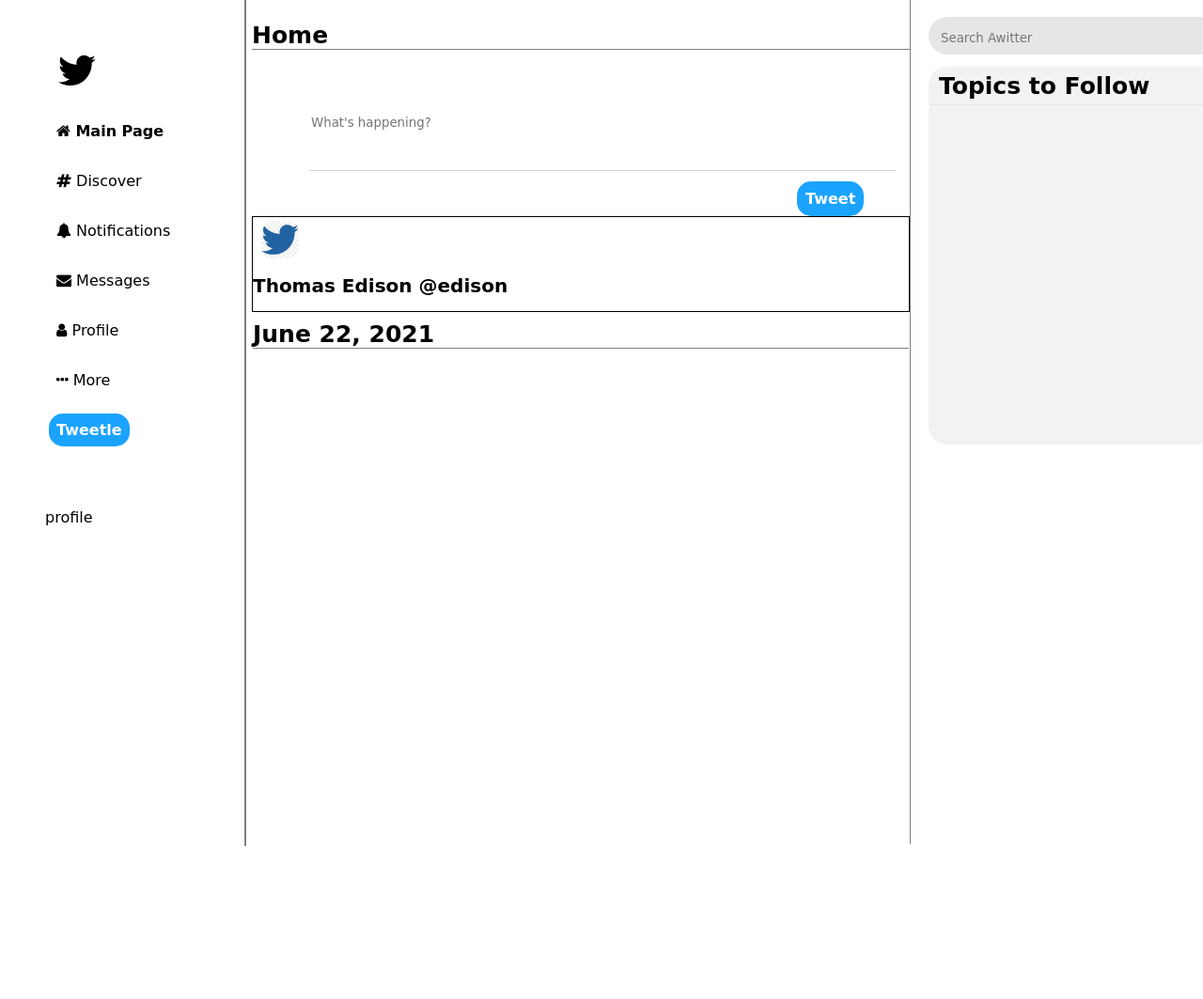
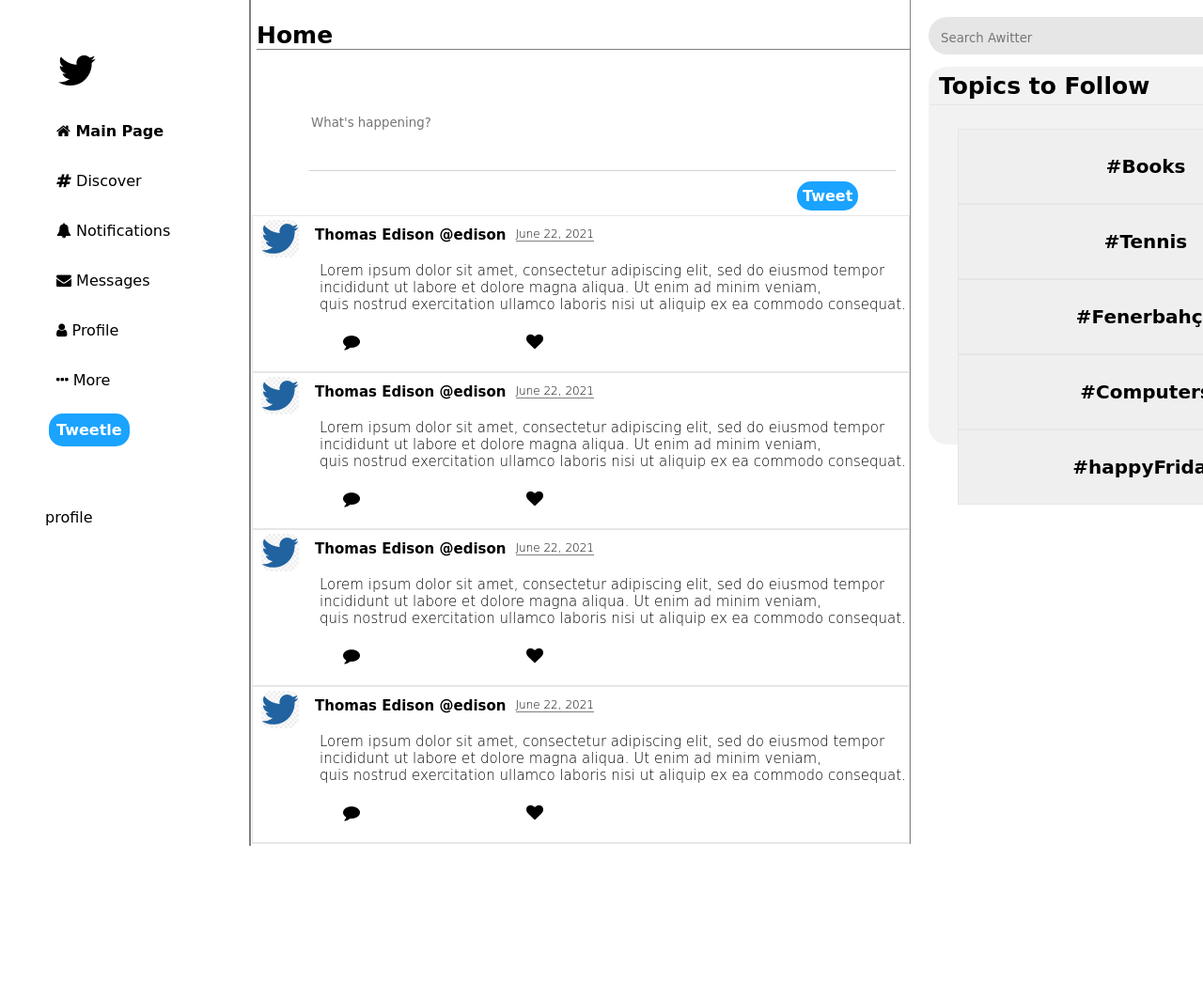
Before and after one commit to ayyucecay/twitter-clone, a Python web app: template templates/homeapp.html in a window 1280 px wide. Shown: the top 1063 px of the page at 94% size. Run offline with Jinja, Linux system fonts and the light colour scheme; the template is opened without the code that fills it, so the values that code supplies are empty.

Commit message:
cont. design

```diff
--- a/static/homeapp.css
+++ b/static/homeapp.css
@@ -3,11 +3,11 @@
 }
 
 .main-page-body{
-  overflow: scroll;
+  overflow-y: scroll;
 }
 /* Set left navigation style */
 .leftnavDiv{
-  width:250px;
+  width:255px;
   height: 900px;
   margin-left: 10px;
   font-size: 40px;
@@ -65,6 +65,7 @@
   font-size: 16px;
   cursor: pointer;
   font-weight: bolder;
+  margin-bottom: 5px;
 }
 
 .tweetButton:hover{
@@ -95,8 +96,10 @@
   width: 700px;
   height: 900px;
   position: fixed;
+  overflow-y: scroll;
 }
 .feed p{
+  margin-left: 5px;
   font-weight: bolder;
   font-size: 25px;
   border-bottom: 1px solid gray;
@@ -122,7 +125,7 @@
 }
 
 .tweeted{
-  padding: 8px !important;
+  padding: 5px !important;
   border-radius: 15px;
   margin-left: 580px !important;
   margin-top: 15px;
@@ -192,12 +195,15 @@
 }
 /* Set tweet box */
 .one-tweet-box{
-  width: 600;
-  height: 100px;
-  border: 1px solid black ;
+  margin-left: 0px;
+  height: 150px;
+  border: 1px solid #e6e6e6 ;
+  margin-top: 0px;
+  padding-bottom: 15px;
+
 
 }
-
+/* Set Profile pic. format of the tweeter */
 .imgStyle{
   width: 40px;
   height: 40px;
@@ -207,7 +213,51 @@
   display: inline-block;
   vertical-align: middle;
 }
-
+/* Set Profile name format of the tweeter */
 .one-tweet-box h1{
+  font-size:15px;
+  display: inline-block;
+  vertical-align: middle;
+  margin-left: 8px;
+  margin-top:2px;
+}
+/* Set tweet date format */
+.one-tweet-box p{
+  display: inline-block;
+  vertical-align: middle;
+  font-size: 12px;
+  margin-top:2px;
+  margin-left: 5px;
+  font-weight: lighter;
+}
+/* Set tweet text format */
+.tweet-text{
+  margin-left: 70px !important;
+  border:1px solid transparent !important;
+  margin-top: 0px !important;
+  font-size: 15px !important;
+}
+/* Set tweet comment and like button style */
+.commentButton{
+  background-color: transparent;
+  border:1px solid transparent;
+  margin-left: 90px;
+  border-radius: 15px;
+  padding: 5px;
+}
+.commentButton i{
+  font-size: 18px;
+}
+.commentButton:hover{
+  background-color: #e6e6e6;
+}
+/* Set topics button style */
+.topics-button{
   font-size:20px;
+  font-weight: bolder;
+  height:80px;
+  width: 400px ;
+  border: 1px solid #e6e6e6;
+  margin-top: 0px !important;
+  margin-left: -10px;
 }
--- a/templates/homeapp.html
+++ b/templates/homeapp.html
@@ -42,18 +42,64 @@
     <!-- tweet button -->
     <button class="tweetButton tweeted">Tweet</button>
 
-    <div>
-      <div class="one-tweet-box">
-        <img src="../branding/twitterSymbol.png" class="imgStyle">
-        <h1>Thomas Edison @edison</h1>
-        <p>June 22, 2021</p>
-      </div>
+    <!-- tweet box feed -->
+    <div class="one-tweet-box">
+      <img src="../branding/twitterSymbol.png" class="imgStyle">
+      <h1>Thomas Edison @edison</h1>
+      <p>June 22, 2021</p>
+      <p class="tweet-text">Lorem ipsum dolor sit amet, consectetur adipiscing elit, sed do eiusmod tempor <br>
+        incididunt ut labore et dolore magna aliqua. Ut enim ad minim veniam, <br>
+        quis nostrud exercitation ullamco laboris nisi ut aliquip ex ea commodo consequat.<br>
+      </p>
+      <button class="commentButton"><i class="fa fa-comment"></i></button>
+      <button class="commentButton" style="margin-left: 160px;"><i class="fa fa-heart"></i></button>
+    </div>
+    <div class="one-tweet-box">
+      <img src="../branding/twitterSymbol.png" class="imgStyle">
+      <h1>Thomas Edison @edison</h1>
+      <p>June 22, 2021</p>
+      <p class="tweet-text">Lorem ipsum dolor sit amet, consectetur adipiscing elit, sed do eiusmod tempor <br>
+        incididunt ut labore et dolore magna aliqua. Ut enim ad minim veniam, <br>
+        quis nostrud exercitation ullamco laboris nisi ut aliquip ex ea commodo consequat.<br>
+      </p>
+      <button class="commentButton"><i class="fa fa-comment"></i></button>
+      <button class="commentButton" style="margin-left: 160px;"><i class="fa fa-heart"></i></button>
+    </div>
+    <div class="one-tweet-box">
+      <img src="../branding/twitterSymbol.png" class="imgStyle">
+      <h1>Thomas Edison @edison</h1>
+      <p>June 22, 2021</p>
+      <p class="tweet-text">Lorem ipsum dolor sit amet, consectetur adipiscing elit, sed do eiusmod tempor <br>
+        incididunt ut labore et dolore magna aliqua. Ut enim ad minim veniam, <br>
+        quis nostrud exercitation ullamco laboris nisi ut aliquip ex ea commodo consequat.<br>
+      </p>
+      <button class="commentButton"><i class="fa fa-comment"></i></button>
+      <button class="commentButton" style="margin-left: 160px;"><i class="fa fa-heart"></i></button>
+    </div>
+    <div class="one-tweet-box">
+      <img src="../branding/twitterSymbol.png" class="imgStyle">
+      <h1>Thomas Edison @edison</h1>
+      <p>June 22, 2021</p>
+      <p class="tweet-text">Lorem ipsum dolor sit amet, consectetur adipiscing elit, sed do eiusmod tempor <br>
+        incididunt ut labore et dolore magna aliqua. Ut enim ad minim veniam, <br>
+        quis nostrud exercitation ullamco laboris nisi ut aliquip ex ea commodo consequat.<br>
+      </p>
+      <button class="commentButton"><i class="fa fa-comment"></i></button>
+      <button class="commentButton" style="margin-left: 160px;"><i class="fa fa-heart"></i></button>
+    </div>
+    <div class="one-tweet-box">
+      <img src="../branding/twitterSymbol.png" class="imgStyle">
+      <h1>Thomas Edison @edison</h1>
+      <p>June 22, 2021</p>
+      <p class="tweet-text">Lorem ipsum dolor sit amet, consectetur adipiscing elit, sed do eiusmod tempor <br>
+        incididunt ut labore et dolore magna aliqua. Ut enim ad minim veniam, <br>
+        quis nostrud exercitation ullamco laboris nisi ut aliquip ex ea commodo consequat.<br>
+      </p>
+      <button class="commentButton"><i class="fa fa-comment"></i></button>
+      <button class="commentButton" style="margin-left: 160px;"><i class="fa fa-heart"></i></button>
+    </div>
+  </div>
 
-    </div>
-
-
-
-  </div>
 
   <!-- search and topics div-->
   <div class="right-nav-div">
@@ -61,12 +107,15 @@
       <input type="text" placeholder="Search Awitter" class="searchText" name="search"><br><br>
     </form>
 
-
     <!--topic table-->
     <div class="topics-follow">
       <p>Topics to Follow</p>
       <ul>
-        <li></li>
+        <li><button class="topics-button">#Books</button></li>
+        <li><button class="topics-button">#Tennis</button></li>
+        <li><button class="topics-button">#Fenerbahçe</button></li>
+        <li><button class="topics-button">#Computers</button></li>
+        <li><button class="topics-button">#happyFriday</button></li>
       </ul>
 
     </div>
```
